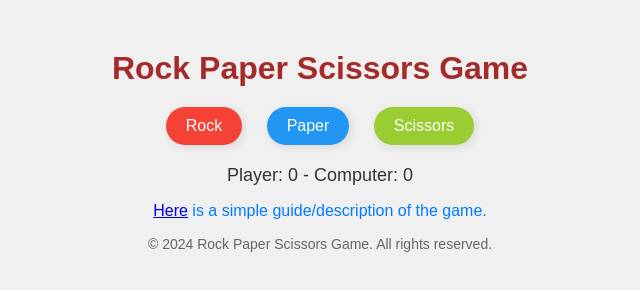
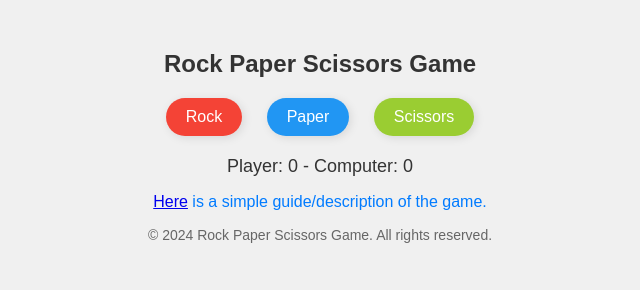
Before and after one commit to Mumbih-P/Rock-Paper-Scisors, a plain HTML site: page index.html in a window 1280 px wide. Shown: the whole page, without its empty margins (320-960 px from the left). Drawn offline with Linux system fonts and the light colour scheme.

Commit message:
reduced size of my title
from h1 to h2

```diff
--- a/index.html
+++ b/index.html
@@ -7,7 +7,7 @@
     <link rel="stylesheet" href="./rps.css">
 </head>
 <body>
-    <h1>Rock Paper Scissors Game</h1>
+    <h2>Rock Paper Scissors Game</h2>
     <div class="choices">
         <button id="rock" aria-label="Rock">Rock</button>
         <button id="paper" aria-label="Paper">Paper</button>
```
